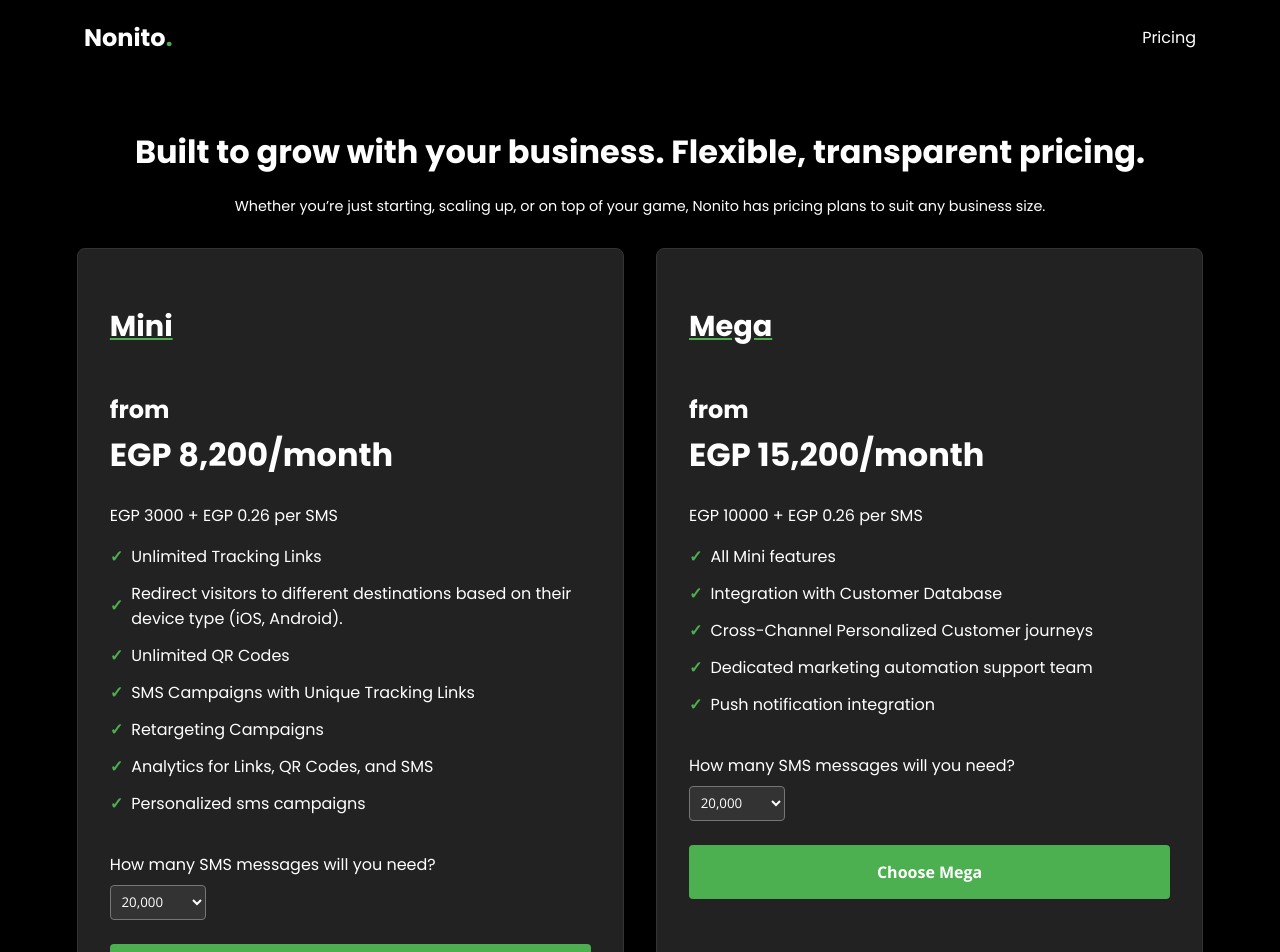
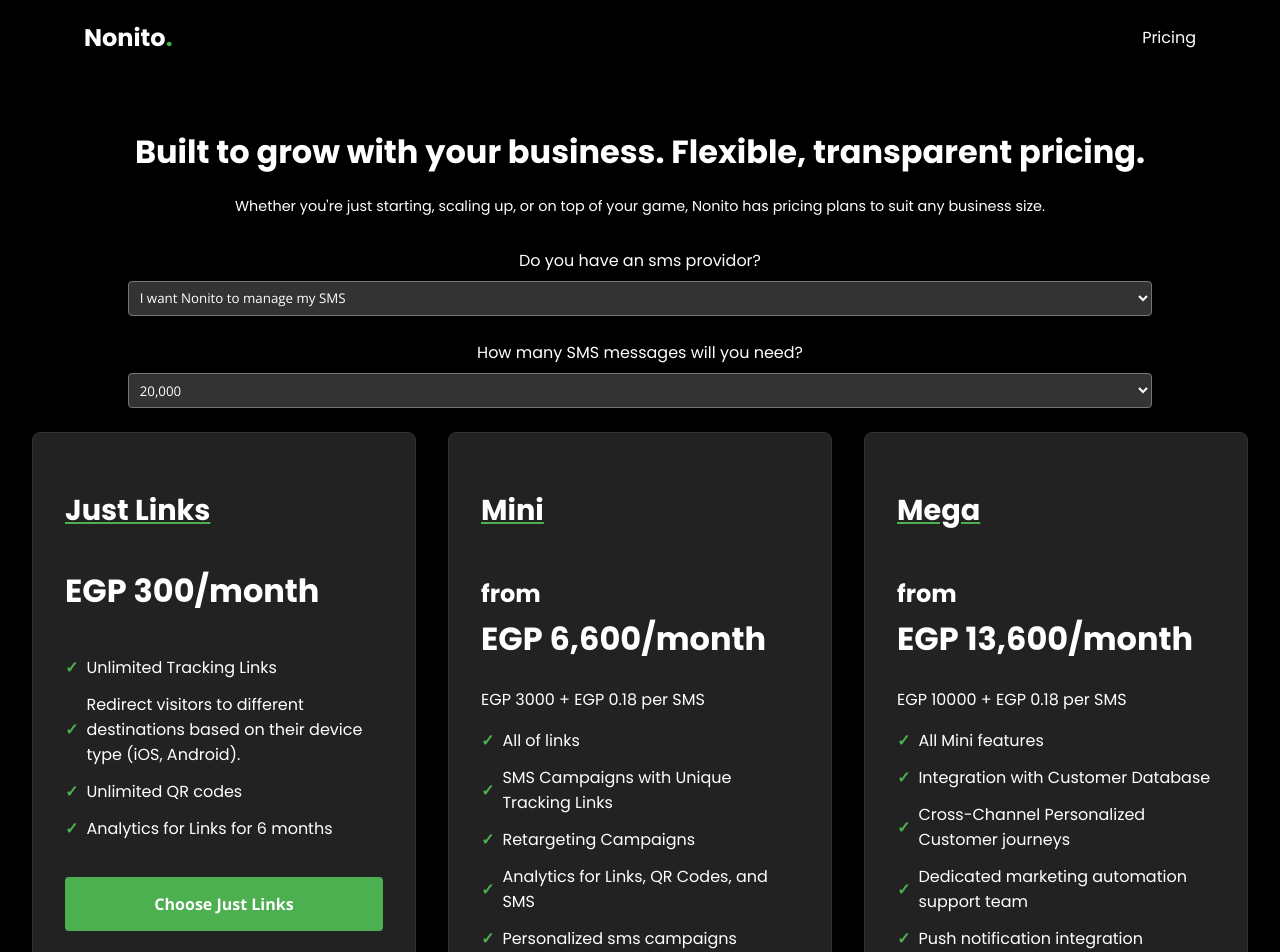
Before and after one commit to Shoffly/nonito_landing, a Next.js app: page /pricing in a window 1280 px wide. Shown: the top 952 px of the page. Built offline with nearby package versions, Linux system fonts and the light colour scheme.

Commit message:
Updated pricing

```diff
--- a/pages/pricing.js
+++ b/pages/pricing.js
@@ -4,16 +4,26 @@ import Nav from "../components/Nav";
 import Link from 'next/link';
 
 const PricingPage = () => {
-  const [smsCount, setSmsCount] = useState(20000); // Default value from your image
+  const [smsCount, setSmsCount] = useState(20000);
+  const [smsManagement, setSmsManagement] = useState('nonito');
 
   const tiers = [
+    {
+      name: 'Just Links',
+      fixedCost: 300,
+      features: [
+        'Unlimited Tracking Links',
+        'Redirect visitors to different destinations based on their device type (iOS, Android).',
+        'Unlimited QR codes',
+        'Analytics for Links for 6 months',
+      ],
+      noSms: true,
+    },
     {
       name: 'Mini',
       fixedCost: 3000,
       features: [
-        'Unlimited Tracking Links',
-        'Redirect visitors to different destinations based on their device type (iOS, Android).',
-        'Unlimited QR Codes',
+        'All of links',
         'SMS Campaigns with Unique Tracking Links',
         'Retargeting Campaigns',
         'Analytics for Links, QR Codes, and SMS',
@@ -34,30 +44,33 @@ const PricingPage = () => {
   ];
 
   const smsPricing = [
-    { count: 500, cost: 0.50 },
-    { count: 1000, cost: 0.46 },
-    { count: 2500, cost: 0.44 },
-    { count: 5000, cost: 0.42 },
-    { count: 10000, cost: 0.27 },
-    { count: 15000, cost: 0.26 },
-    { count: 20000, cost: 0.26 },
-    { count: 50000, cost: 0.25 },
-    { count: 100000, cost: 0.24 },
-    { count: 200000, cost: 0.23 },
-    { count: 500000, cost: 0.23 },
-    { count: 750000, cost: 0.22 },
-    { count: 1000000, cost: 0.21 },
-    { count: 2000000, cost: 0.21 },
-    { count: 3000000, cost: 0.20 },
-    { count: 4000000, cost: 0.20 },
+    { count: 500, existingCost: 0.09, nonitoCost: 0.27 },
+    { count: 1000, existingCost: 0.085, nonitoCost: 0.255 },
+    { count: 2500, existingCost: 0.08, nonitoCost: 0.24 },
+    { count: 5000, existingCost: 0.075, nonitoCost: 0.225 },
+    { count: 10000, existingCost: 0.07, nonitoCost: 0.21 },
+    { count: 15000, existingCost: 0.065, nonitoCost: 0.195 },
+    { count: 20000, existingCost: 0.06, nonitoCost: 0.18 },
+    { count: 50000, existingCost: 0.058, nonitoCost: 0.174 },
+    { count: 100000, existingCost: 0.056, nonitoCost: 0.168 },
+    { count: 200000, existingCost: 0.054, nonitoCost: 0.162 },
+    { count: 500000, existingCost: 0.052, nonitoCost: 0.156 },
+    { count: 750000, existingCost: 0.051, nonitoCost: 0.153 },
+    { count: 1000000, existingCost: 0.05, nonitoCost: 0.15 },
+    { count: 2000000, existingCost: 0.05, nonitoCost: 0.15 },
+    { count: 3000000, existingCost: 0.05, nonitoCost: 0.15 },
+    { count: 4000000, existingCost: 0.05, nonitoCost: 0.15 },
   ];
 
   const getSmsCost = (count) => {
     const pricing = smsPricing.find(p => p.count >= count) || smsPricing[smsPricing.length - 1];
-    return pricing.cost;
+    return smsManagement === 'existing' ? pricing.existingCost : pricing.nonitoCost;
   };
 
   const calculateTotalCost = (tier) => {
+    if (tier.noSms) {
+      return tier.fixedCost;
+    }
     const smsCost = getSmsCost(smsCount) * smsCount;
     return tier.fixedCost + smsCost;
   };
@@ -70,6 +83,10 @@ const PricingPage = () => {
     setSmsCount(Number(e.target.value));
   };
 
+  const handleSmsManagementChange = (e) => {
+    setSmsManagement(e.target.value);
+  };
+
   const smsCostPerUnit = getSmsCost(smsCount);
 
   return (
@@ -77,15 +94,59 @@ const PricingPage = () => {
       <Nav />
       <div className={styles.pricingPage}>
         <h1 className={styles.title}>Built to grow with your business. Flexible, transparent pricing.</h1>
-        <p className={styles.description}>Whether you’re just starting, scaling up, or on top of your game, Nonito has pricing plans to suit any business size.</p>
+        <p className={styles.description}>Whether you're just starting, scaling up, or on top of your game, Nonito has pricing plans to suit any business size.</p>
+
+        <div className={styles.smsControl}>
+          <label className={styles.sliderLabel}>
+            Do you have an sms providor?
+          </label>
+          <select
+            value={smsManagement}
+            onChange={handleSmsManagementChange}
+            className={styles.smsDropdown}
+          >
+            <option value="nonito">I want Nonito to manage my SMS</option>
+            <option value="existing">I have an existing SMS provider and I want Nonito to connect it</option>
+          </select>
+        </div>
+
+        <div className={styles.smsControl}>
+          <label className={styles.sliderLabel}>
+            How many SMS messages will you need?
+          </label>
+          <select
+            value={smsCount}
+            onChange={handleSmsCountChange}
+            className={styles.smsDropdown}
+          >
+            {smsPricing.map((option) => (
+              <option key={option.count} value={option.count}>
+                {option.count.toLocaleString()}
+              </option>
+            ))}
+          </select>
+        </div>
+
         <div className={styles.pricingTiers}>
           {tiers.map((tier) => (
             <div key={tier.name} className={styles.pricingCard}>
               <h2 className={styles.tierName}>{tier.name}</h2>
               <p className={styles.price}>
-                <span className={styles.subtext}>from</span><br></br>{formatCurrency(calculateTotalCost(tier))}/month
+                {tier.noSms ? (
+                  `${formatCurrency(tier.fixedCost)}/month`
+                ) : (
+                  <>
+                    <span className={styles.subtext}>from</span><br />
+                    {formatCurrency(calculateTotalCost(tier))}/month
+                  </>
+                )}
               </p>
-              <span className={styles.subtext2}>EGP {tier.fixedCost} + EGP {smsCostPerUnit.toFixed(2)} per SMS</span>
+              {!tier.noSms && (
+                <span className={styles.subtext2}>
+                  EGP {tier.fixedCost} + EGP {smsCostPerUnit.toFixed(2)} per SMS
+                  {smsManagement === 'existing' && '*'}
+                </span>
+              )}
               <ul className={styles.featureList}>
                 {tier.features.map((feature, index) => (
                   <li key={index} className={styles.featureItem}>
@@ -93,28 +154,17 @@ const PricingPage = () => {
                   </li>
                 ))}
               </ul>
-              <div className={styles.smsControl}>
-                <label className={styles.sliderLabel}>
-                  How many SMS messages will you need?
-                </label>
-                <select
-                  value={smsCount}
-                  onChange={handleSmsCountChange}
-                  className={styles.smsDropdown}
-                >
-                  {smsPricing.map((option) => (
-                    <option key={option.count} value={option.count}>
-                      {option.count.toLocaleString()}
-                    </option>
-                  ))}
-                </select>
-              </div>
               <Link href='/form'>
-              <button className={styles.chooseButton}>Choose {tier.name}</button>
-                </Link>
+                <button className={styles.chooseButton}>Choose {tier.name}</button>
+              </Link>
             </div>
           ))}
         </div>
+        {smsManagement === 'existing' && (
+          <p className={styles.disclaimer}>
+            * Nonito connects to your SMS provider and will charge you separately and in addition to your current SMS sending cost.
+          </p>
+        )}
       </div>
     </div>
   );
--- a/styles/pricing.module.css
+++ b/styles/pricing.module.css
@@ -4,7 +4,9 @@
   align-items: center;
   flex-direction: column;
 }
-
+.smsDropdown{
+  width:80vw;
+}
 .pricingPage {
   width: 100vw;
   margin: 0 auto;
@@ -148,4 +150,7 @@
     font-size: 2rem;
 
   }
+  .smsDropdown{
+  width:80vw;
+  }
 }
```
